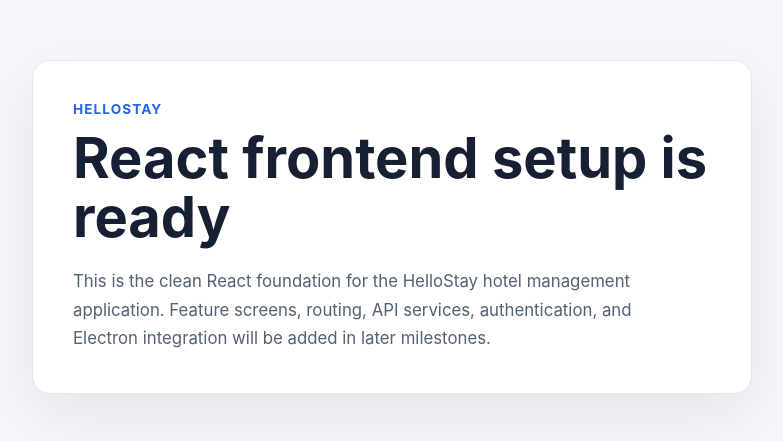
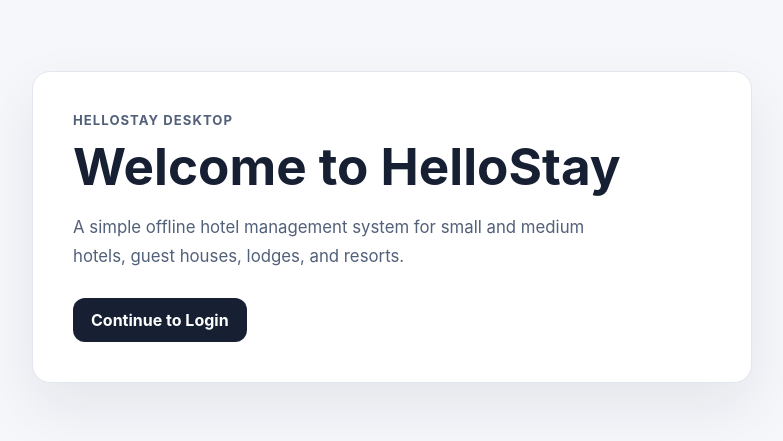
Before and after one commit to include-KC/HelloStay--Hotel_Management_System, a React app in the folder frontend/: page / in a window 1280 px wide. Shown: the part 173-614 px from the top of the page, without its empty margins (248-1031 px from the left). Built offline with nearby package versions, Linux system fonts and the light colour scheme; the HTML template or start-up script is replaced by a standard one.

Commit message:
feat:add start page module & login page module
- Added basic login page module
- Added the start page
- Completion of Milestone 3
- Updated Notes with new content

```diff
--- a/frontend/package.json
+++ b/frontend/package.json
@@ -14,7 +14,8 @@
   },
   "dependencies": {
     "react": "^19.2.7",
-    "react-dom": "^19.2.7"
+    "react-dom": "^19.2.7",
+    "react-router-dom": "^7.18.1"
   },
   "devDependencies": {
     "@eslint/js": "^10.0.1",
--- a/frontend/src/App.jsx
+++ b/frontend/src/App.jsx
@@ -1,19 +1,7 @@
+import AppRoutes from "./routes/AppRoutes.jsx";
+
 function App() {
-  return (
-    <main className="app-shell">
-      <section className="welcome-card">
-        <p className="eyebrow">HelloStay</p>
-
-        <h1>React frontend setup is ready</h1>
-
-        <p className="description">
-          This is the clean React foundation for the HelloStay hotel management
-          application. Feature screens, routing, API services, authentication,
-          and Electron integration will be added in later milestones.
-        </p>
-      </section>
-    </main>
-  );
+  return <AppRoutes />;
 }
 
 export default App;
--- a/frontend/src/main.jsx
+++ b/frontend/src/main.jsx
@@ -1,11 +1,15 @@
 import React from 'react';
 import { createRoot } from 'react-dom/client';
+import {BrowserRouter} from "react-router-dom";
+
 
 import App from './App.jsx';
 import './styles/global.css';
 
 createRoot(document.getElementById('root')).render(
   <React.StrictMode>
+    <BrowserRouter>
     <App />
+    </BrowserRouter>
   </React.StrictMode>
 );
--- /dev/null
+++ b/frontend/src/pages/LoginPage.jsx
@@ -0,0 +1,18 @@
+function LoginPage() {
+  return (
+    <main className="page-center">
+      <section className="welcome-card">
+        <p className="eyebrow">Login</p>
+
+        <h1>Login Page</h1>
+
+        <p className="page-description">
+          This is only a placeholder. Real login forms, validation, token
+          handling, and authentication will be added in a later milestone.
+        </p>
+      </section>
+    </main>
+  );
+}
+
+export default LoginPage;
--- /dev/null
+++ b/frontend/src/pages/NotFoundPage.jsx
@@ -0,0 +1,23 @@
+import { Link } from "react-router-dom";
+
+function NotFoundPage() {
+  return (
+    <main className="page-center">
+      <section className="welcome-card">
+        <p className="eyebrow">404</p>
+
+        <h1>Page Not Found</h1>
+
+        <p className="page-description">
+          The page you are looking for does not exist.
+        </p>
+
+        <Link className="text-link" to="/">
+          Go back to Start Page
+        </Link>
+      </section>
+    </main>
+  );
+}
+
+export default NotFoundPage;
--- /dev/null
+++ b/frontend/src/pages/StartPage.jsx
@@ -0,0 +1,30 @@
+import { useNavigate } from "react-router-dom";
+
+function StartPage() {
+  const navigate = useNavigate();
+
+  function handleContinue() {
+    navigate("/login");
+  }
+
+  return (
+    <main className="page-center">
+      <section className="welcome-card">
+        <p className="eyebrow">HelloStay Desktop</p>
+
+        <h1>Welcome to HelloStay</h1>
+
+        <p className="page-description">
+          A simple offline hotel management system for small and medium hotels,
+          guest houses, lodges, and resorts.
+        </p>
+
+        <button className="primary-button" type="button" onClick={handleContinue}>
+          Continue to Login
+        </button>
+      </section>
+    </main>
+  );
+}
+
+export default StartPage;
--- /dev/null
+++ b/frontend/src/routes/AppRoutes.jsx
@@ -0,0 +1,17 @@
+import { Route, Routes } from "react-router-dom";
+
+import StartPage from "../pages/StartPage.jsx";
+import LoginPage from "../pages/LoginPage.jsx";
+import NotFoundPage from "../pages/NotFoundPage.jsx";
+
+function AppRoutes() {
+  return (
+    <Routes>
+      <Route path="/" element={<StartPage />} />
+      <Route path="/login" element={<LoginPage />} />
+      <Route path="*" element={<NotFoundPage />} />
+    </Routes>
+  );
+}
+
+export default AppRoutes;
--- a/frontend/src/styles/global.css
+++ b/frontend/src/styles/global.css
@@ -25,7 +25,7 @@
   font: inherit;
 }
 
-.app-shell {
+.page-center {
   min-height: 100vh;
   display: grid;
   place-items: center;
@@ -35,16 +35,16 @@
 .welcome-card {
   width: min(100%, 720px);
   padding: 40px;
-  border: 1px solid #e2e8f0;
+  border: 1px solid #e2e6ef;
   border-radius: 18px;
   background: #ffffff;
-  box-shadow: 0 20px 60px rgba(15, 23, 42, 0.08);
+  box-shadow: 0 24px 60px rgba(15, 23, 42, 0.08);
 }
 
 .eyebrow {
   margin: 0 0 12px;
-  color: #2563eb;
-  font-size: 0.85rem;
+  color: #52607a;
+  font-size: 0.82rem;
   font-weight: 700;
   letter-spacing: 0.08em;
   text-transform: uppercase;
@@ -52,14 +52,38 @@
 
 h1 {
   margin: 0;
-  font-size: clamp(2rem, 5vw, 3.5rem);
+  font-size: clamp(2rem, 4vw, 3.5rem);
   line-height: 1.05;
 }
 
-.description {
-  max-width: 58ch;
-  margin: 20px 0 0;
-  color: #526173;
+.page-description {
+  max-width: 560px;
+  margin: 20px 0 28px;
+  color: #52607a;
   font-size: 1.05rem;
   line-height: 1.7;
 }
+
+.primary-button {
+  border: 0;
+  border-radius: 12px;
+  padding: 12px 18px;
+  color: #ffffff;
+  background: #172033;
+  font-weight: 700;
+  cursor: pointer;
+}
+
+.primary-button:hover {
+  background: #26334d;
+}
+
+.text-link {
+  color: #172033;
+  font-weight: 700;
+  text-decoration: none;
+}
+
+.text-link:hover {
+  text-decoration: underline;
+}
```
Also changed, not shown: 4 other files (tests, documents, lock files or other folders).
